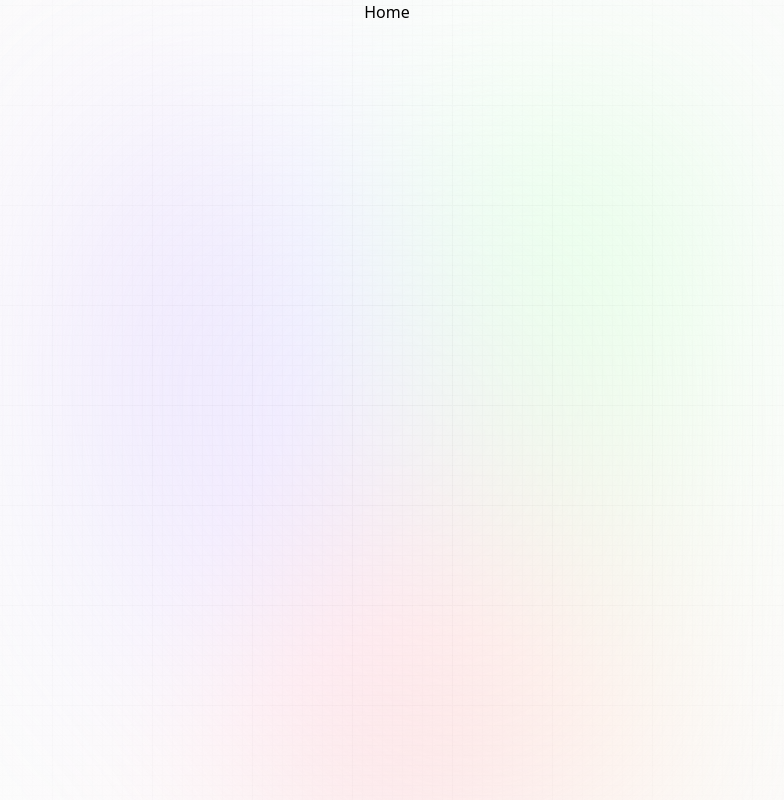
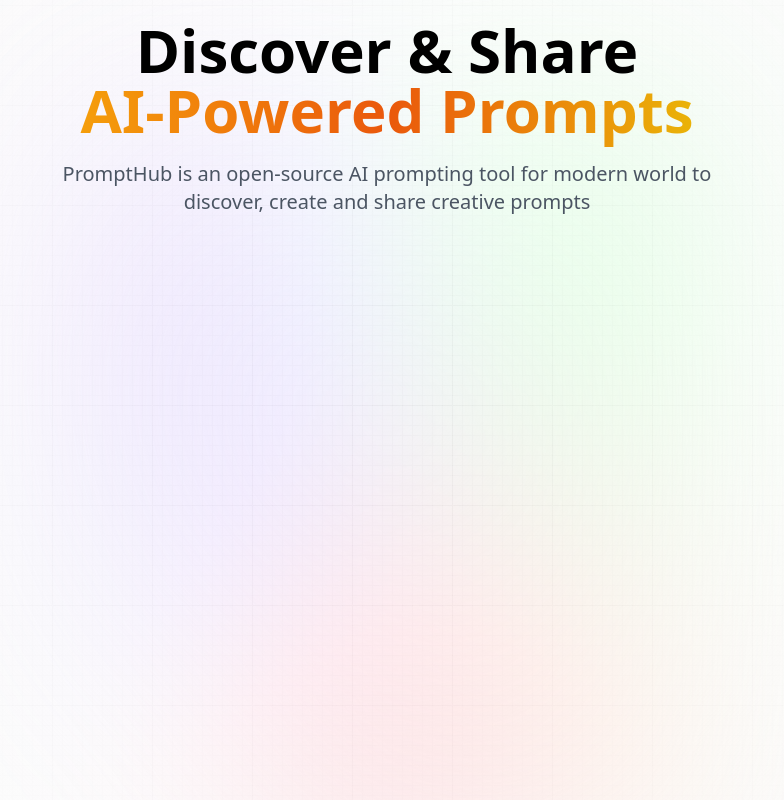
Before and after one commit to Ujjwalsharma7/PromptHub, a Next.js app: page / in a window 1280 px wide. Shown: the whole page, without its empty margins (253-1037 px from the left). Built offline with nearby package versions, Linux system fonts and the light colour scheme.

Commit message:
added to page.jsx

```diff
--- a/app/layout.jsx
+++ b/app/layout.jsx
@@ -1,5 +1,5 @@
 import React from 'react'
-import '@styles/globals.css';
+import '@styles/global.css';
 
 export const metadata = {
     title: "PromptHub",
--- a/app/page.jsx
+++ b/app/page.jsx
@@ -2,9 +2,15 @@
 
 const Home = () => {
   return (
-    <div>
-      Home
-    </div>
+   <section className='w-full flex-center flex-col'>
+    <h1 className='head_text text-center'>Discover & Share
+    <br />
+    <span className='orange_gradient text-center'>AI-Powered Prompts</span>
+    </h1>
+    <p className='desc text-center'>
+      PromptHub is an open-source AI prompting tool for modern world to discover, create and share creative prompts
+    </p>
+   </section>
   )
 }
 
```
Also changed, not shown: styles/global.css (renamed from styles/globals.css).
